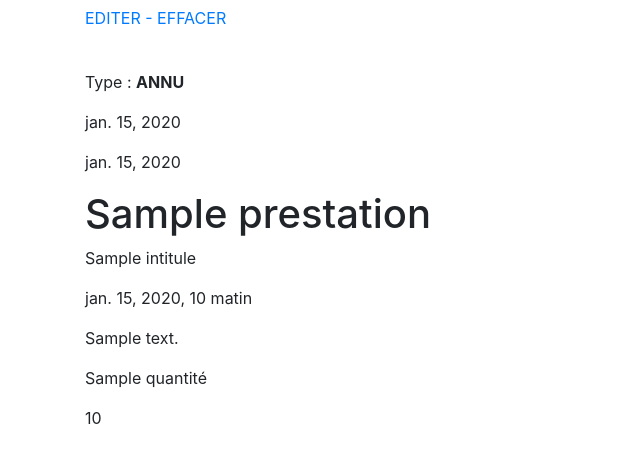
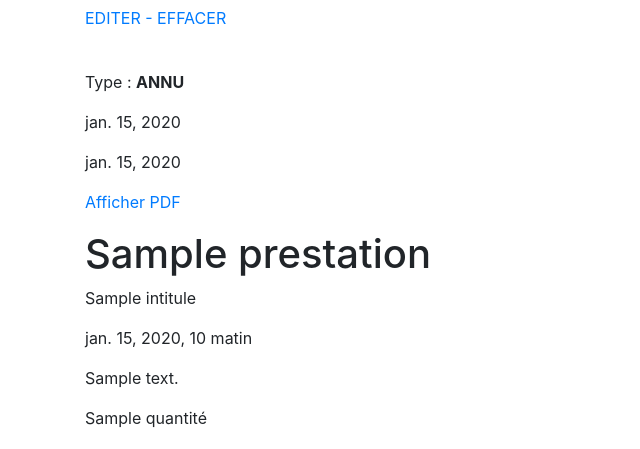
Before and after one commit to armelito2440/NEWSOFT, a Django app: template mysite/facture/templates/facture_list.html in a window 1280 px wide. Shown: the part 296-745 px from the top of the page, without its empty margins (0-640 px from the left). Run offline with Django 3.2, Linux system fonts and the light colour scheme; tables that the repository leaves empty hold one stand-in row (values such as "Sample post"); the template is opened without the code that fills it: values that come from a table or form of the project are taken from there, most other values are stand-ins (such as "Sample title", 1, 10 or a date in 2020); parts of the project's set-up code (start-up, migrations or seed data) failed here and were passed over; some libraries are stand-ins or nearby versions.

Commit message:
affichage PDF depuis liste factures

```diff
--- a/mysite/facture/templates/facture_list.html
+++ b/mysite/facture/templates/facture_list.html
@@ -46,6 +46,7 @@
     <p>{{ f.date_debut }}</p>
     <p>{{ f.prestation }}</p>
     <p>{{ f.date_echeance }}</p>
+    <p><a href="{% url 'pdf' f.id %}">Afficher PDF</a> </p>
 {% endfor %}
 
 <!-- AFFICHAGE PRESTATION -->
```
